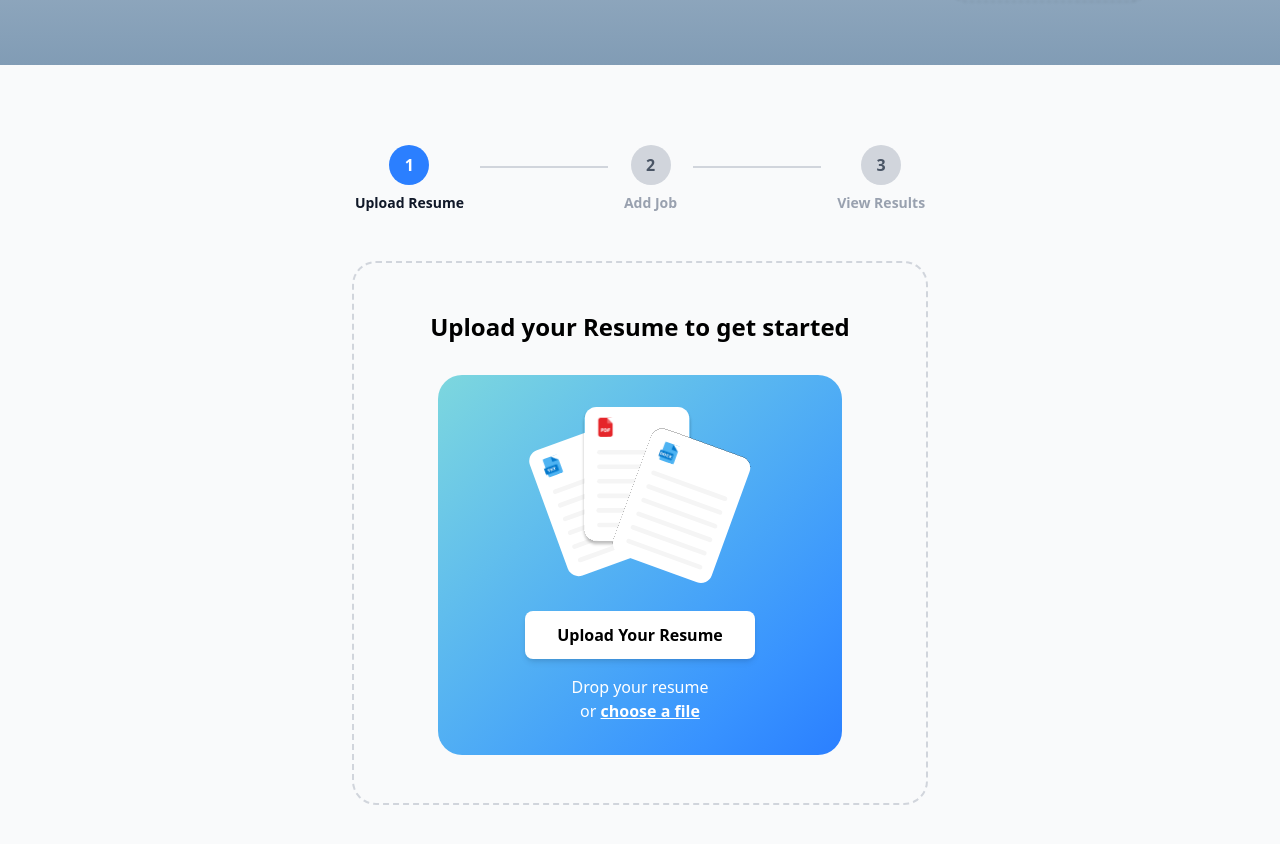
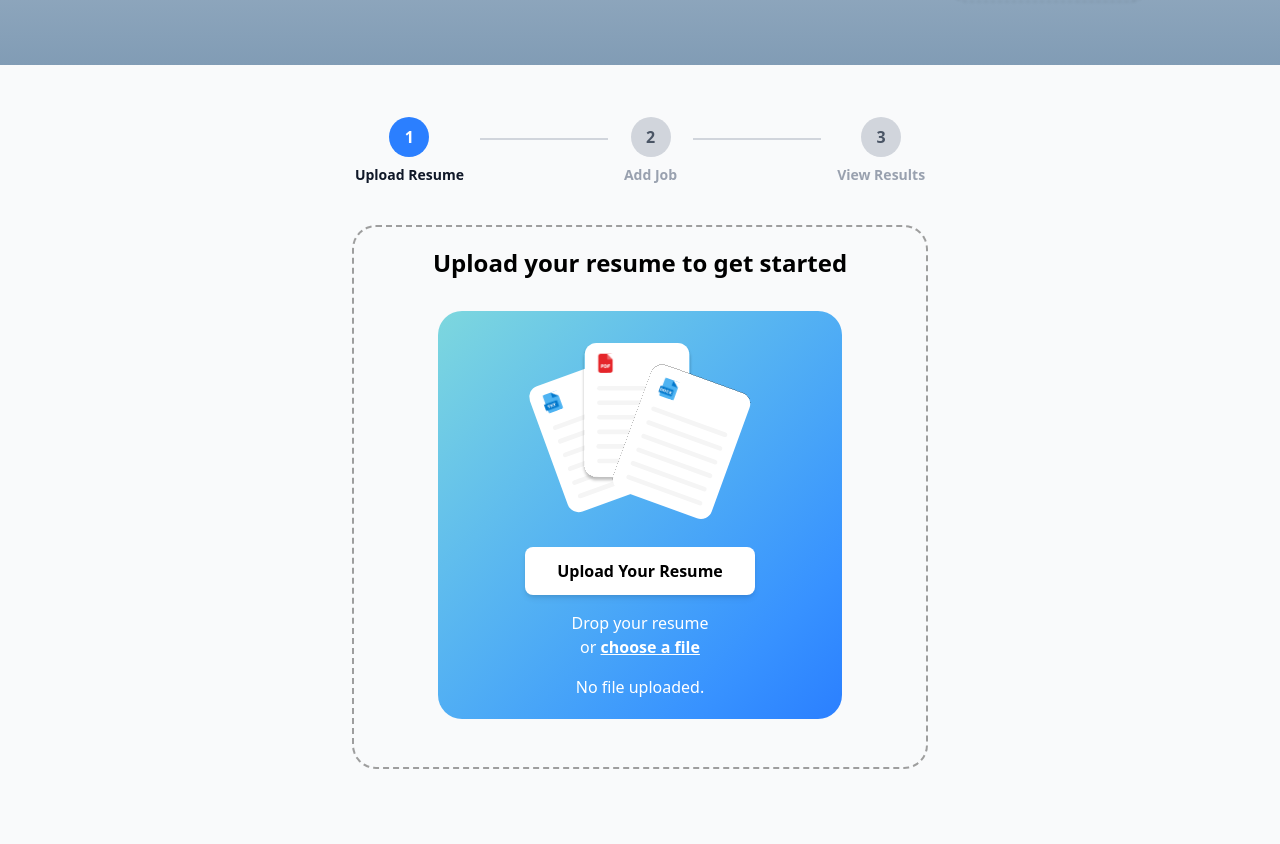
Before and after one commit to SatishMiral/Resume-Rizzer-Frontend, a React (Vite) app: page / in a window 1280 px wide. Shown: the part 696-1540 px from the top of the page. Built offline with nearby package versions, Linux system fonts and the light colour scheme; a web font is replaced by a local one.

Commit message:
Update Resume Editor

```diff
--- a/src/features/resume-editor/ResumeEditor.jsx
+++ b/src/features/resume-editor/ResumeEditor.jsx
@@ -18,7 +18,7 @@ export const ResumeEditor = () => {
   };
 
   return (
-    <div className="py-10">
+    <div className="py-3">
       <Stepper currentStep={currentStep} />
 
       <div className="mt-8">
--- a/src/features/resume-editor/components/JobDescription.jsx
+++ b/src/features/resume-editor/components/JobDescription.jsx
@@ -1,17 +1,18 @@
+import { Wand } from "lucide-react";
 // Job Description Component (Placeholder for Step 2)
 export const JobDescription = () => {
   return (
     <div className="flex justify-center items-center">
-      <div className="border-2 border-dashed border-gray-300 rounded-3xl p-12 max-w-2xl w-full">
-        <h2 className="text-2xl font-bold text-center mb-8">
+      <div className="border-2 border-dashed border-(--border) rounded-3xl px-12 pb-10 pt-5 max-w-3xl w-full">
+        <h2 className="text-2xl font-semibold text-center mb-5">
           Add Job Description
         </h2>
         <textarea
-          className="w-full h-64 p-4 border border-gray-300 rounded-lg resize-none focus:outline-none focus:ring-2 focus:ring-blue-500"
+          className="w-full h-64 p-4 border border-(--border) rounded-[10px] resize-none focus:outline-none focus:ring-2 focus:ring-blue-500"
           placeholder="Paste the job description here..."
         />
         <button className="mt-6 w-full bg-blue-500 text-white font-semibold px-8 py-3 rounded-lg shadow-md hover:bg-blue-600 transition-colors">
-          Analyze & Tailor Resume
+          Analyze & Tailor Resume <Wand className="inline-block ml-1" />
         </button>
       </div>
     </div>
--- a/src/features/resume-editor/components/Results.jsx
+++ b/src/features/resume-editor/components/Results.jsx
@@ -4,8 +4,8 @@ import { FileText } from "lucide-react";
 export const Results = () => {
   return (
     <div className="flex justify-center items-center">
-      <div className="border-2 border-dashed border-gray-300 rounded-3xl p-12 max-w-2xl w-full">
-        <h2 className="text-2xl font-bold text-center mb-8">
+      <div className="border-2 border-dashed border-(--border) rounded-3xl px-12 pb-12 pt-5 max-w-2xl w-full">
+        <h2 className="text-2xl font-semibold text-center mb-8">
           Your Tailored Resume
         </h2>
         <div className="bg-gray-100 rounded-lg p-8 text-center">
--- a/src/features/resume-editor/components/ResumeUpload.jsx
+++ b/src/features/resume-editor/components/ResumeUpload.jsx
@@ -1,9 +1,11 @@
 import { useState } from "react";
 import DocumentsSVG from "../../../assets/cards.svg";
+import { Check } from "lucide-react";
 
 // Resume Upload Component
 export const ResumeUpload = ({ onFileUpload }) => {
   const [isDragging, setIsDragging] = useState(false);
+  const [uploadedFile, setUploadedFile] = useState(null);
 
   const handleDragOver = (e) => {
     e.preventDefault();
@@ -42,6 +44,7 @@ export const ResumeUpload = ({ onFileUpload }) => {
     ];
 
     if (validTypes.includes(file.type)) {
+      setUploadedFile(file);
       onFileUpload(file);
     } else {
       alert("Please upload a PDF, Word document, or text file");
@@ -50,60 +53,19 @@ export const ResumeUpload = ({ onFileUpload }) => {
 
   return (
     <div className="flex justify-center items-center">
-      <div className="flex flex-col justify-center items-center border-2 border-dashed border-gray-300 rounded-3xl p-12 max-w-xl w-full">
+      <div className="flex flex-col justify-center items-center border-2 border-dashed border-(--border) rounded-3xl px-12 pb-12 pt-5 max-w-xl w-full">
         <h2 className="text-2xl font-semibold text-center mb-8">
-          Upload your Resume to get started
+          Upload your resume to get started
         </h2>
 
         <div
-          className={`bg-gradient-to-br from-[#7DD7DE] to-blue-500 rounded-3xl py-8 mx-8 w-[85%] transition-all ${
+          className={`bg-gradient-to-br from-[#7DD7DE] to-blue-500 rounded-3xl pt-8 pb-5 mx-8 w-[85%] transition-all ${
             isDragging ? "scale-105 shadow-xl" : ""
           }`}
           onDragOver={handleDragOver}
           onDragLeave={handleDragLeave}
           onDrop={handleDrop}
         >
-          {/* Document Illustration */}
-          {/* <div className="flex justify-center mb-6 relative">
-            <div className="absolute left-1/4 top-0 transform -rotate-12">
-              <div className="bg-white rounded-lg shadow-lg p-4 w-24 h-32">
-                <FileText className="text-blue-500 w-6 h-6 mb-2" />
-                <div className="space-y-1">
-                  <div className="h-1 bg-gray-200 rounded"></div>
-                  <div className="h-1 bg-gray-200 rounded"></div>
-                  <div className="h-1 bg-gray-200 rounded"></div>
-                </div>
-              </div>
-            </div>
-
-            <div className="relative z-10">
-              <div className="bg-white rounded-lg shadow-xl p-4 w-28 h-36">
-                <div className="bg-red-500 text-white text-xs font-bold px-2 py-1 rounded mb-2">
-                  PDF
-                </div>
-                <div className="space-y-2">
-                  <div className="h-1.5 bg-gray-300 rounded"></div>
-                  <div className="h-1.5 bg-gray-300 rounded"></div>
-                  <div className="h-1.5 bg-gray-300 rounded"></div>
-                  <div className="h-1.5 bg-gray-300 rounded"></div>
-                </div>
-              </div>
-            </div>
-
-            <div className="absolute right-1/4 top-0 transform rotate-12">
-              <div className="bg-white rounded-lg shadow-lg p-4 w-24 h-32">
-                <div className="bg-blue-500 text-white text-xs font-bold px-2 py-1 rounded mb-2">
-                  DOC
-                </div>
-                <div className="space-y-1">
-                  <div className="h-1 bg-gray-200 rounded"></div>
-                  <div className="h-1 bg-gray-200 rounded"></div>
-                  <div className="h-1 bg-gray-200 rounded"></div>
-                </div>
-              </div>
-            </div>
-          </div> */}
-
           {/* Document Illustration */}
           <div className="flex justify-center mb-6">
             <img
@@ -142,6 +104,21 @@ export const ResumeUpload = ({ onFileUpload }) => {
               </label>
             </p>
           </div>
+
+          {/* File Upload Status */}
+          <div className="mt-4 text-center">
+            {uploadedFile ? (
+              <div className="text-white">
+                <p className="text-sm mb-2">{uploadedFile.name}</p>
+                <div className="flex items-center justify-center gap-2">
+                  <div className="w-3 h-3 bg-green-400 rounded-full"></div>
+                  <span className="font-semibold">File Uploaded</span>
+                </div>
+              </div>
+            ) : (
+              <p className="text-white font-medium">No file uploaded.</p>
+            )}
+          </div>
         </div>
       </div>
     </div>
--- a/src/features/resume-editor/components/Stepper.jsx
+++ b/src/features/resume-editor/components/Stepper.jsx
@@ -6,7 +6,7 @@ export const Stepper = ({ currentStep }) => {
   ];
 
   return (
-    <div className="flex items-center justify-center mb-12">
+    <div className="flex items-center justify-center mb-10">
       {steps.map((step, index) => (
         <div key={step.number} className="flex items-center">
           {/* Step Circle */}
--- a/src/index.css
+++ b/src/index.css
@@ -43,6 +43,7 @@
   --black: #000000;
   --white: #ffffff;
   --grey: #808080;
+  --border: #9e9e9e;
   --gradient: #819cb5;
   --brand-text: #384347;
 }
```
